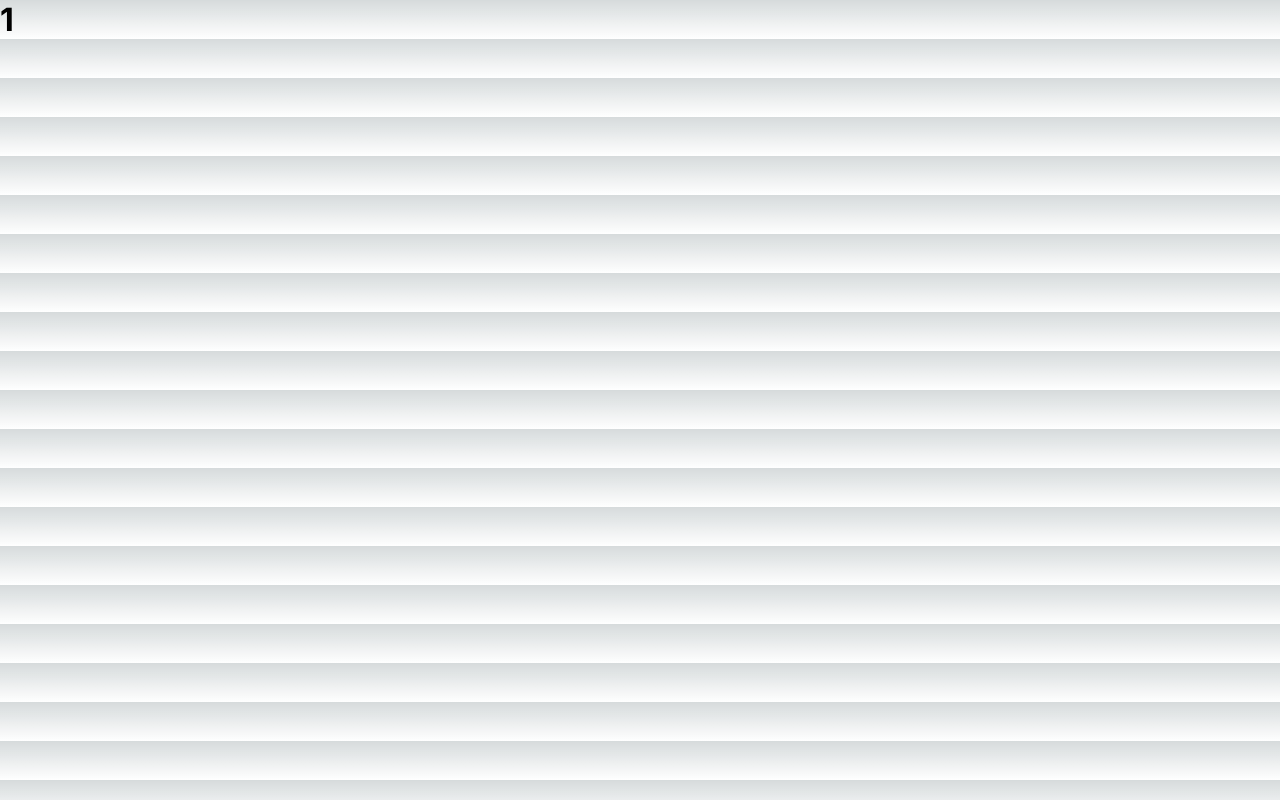
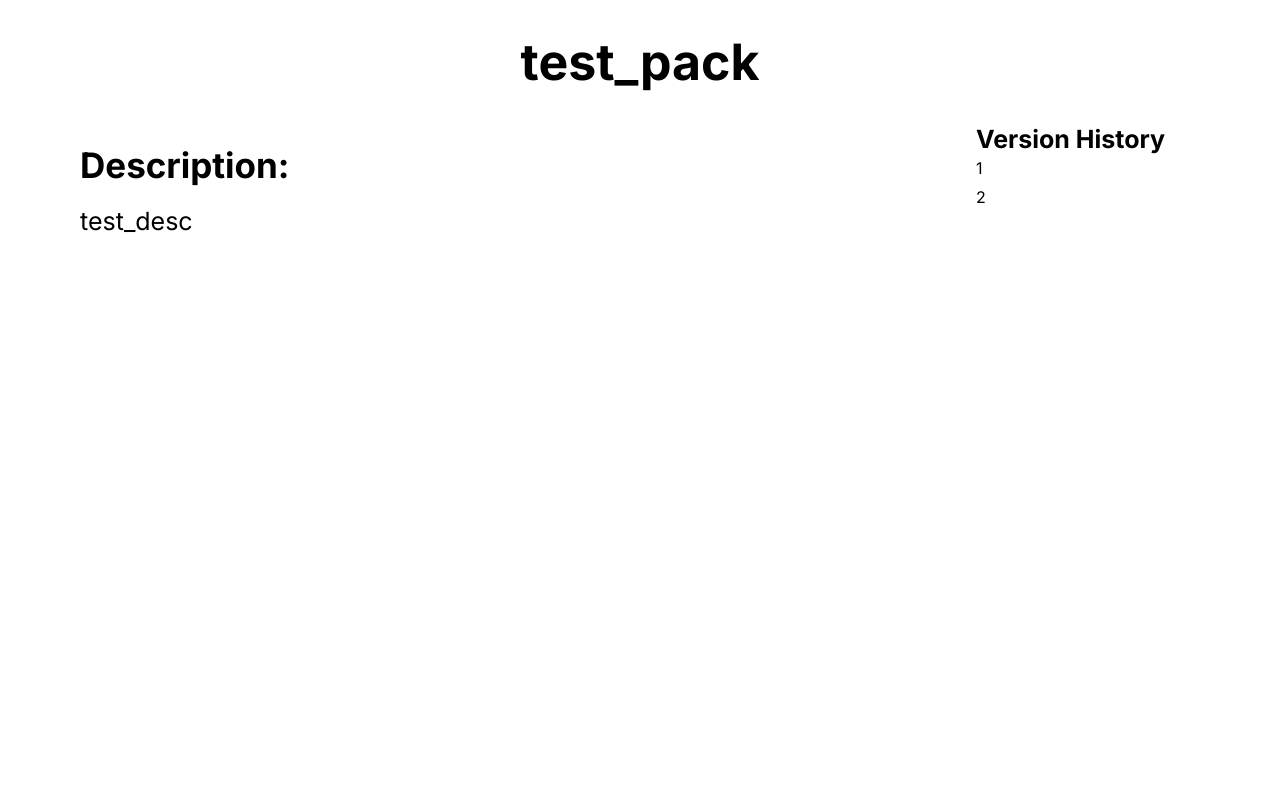
Before and after one commit to pbrucla/ESPR, a Next.js app in the folder frontend/: page /packages/1 in a window 1280 px wide. Built offline with nearby package versions, Linux system fonts and the light colour scheme.

Commit message:
some stuff on package page

```diff
--- a/frontend/app/globals.css
+++ b/frontend/app/globals.css
@@ -87,12 +87,6 @@ body {
 
 body {
   color: rgb(var(--foreground-rgb));
-  background: linear-gradient(
-      to bottom,
-      transparent,
-      rgb(var(--background-end-rgb))
-    )
-    rgb(var(--background-start-rgb));
 }
 
 a {
--- /dev/null
+++ b/frontend/app/packages/[slug]/page.module.css
@@ -0,0 +1,5 @@
+.title {
+    text-align: center;
+    margin-top: 2rem;
+    margin-bottom: 2rem;
+}
--- a/frontend/app/packages/[slug]/page.tsx
+++ b/frontend/app/packages/[slug]/page.tsx
@@ -1,12 +1,102 @@
-import styles from "../../page.module.css";
+'use client'
 
+import styles from "./page.module.css";
+import React from 'react';
+
+const back_url = "http://127.0.0.1:5000";
+
+
+type Package = {
+  name: string;
+  description: string;
+  version_history: string[];
+}
 
 export default function Page({ params }: { params: { slug: string } }) {
   const name = params.slug;
 
-  return (
-    <div className={styles.title}>
-      <h1>{name}</h1>
-    </div>
+  const [pack, setPack] = React.useState<Package | null>();
+  const [msg, setMsg] = React.useState<string | null>("Loading Challenges...");
+
+  /*
+  React.useEffect(() => {
+    const getPack = async () => {
+        try {
+            const response = await fetch(`${back_url}/packages_sample`);
+            if (!response.ok){
+                throw new Error(`Response status: ${response.status}`);
+            }
+            const json: Package = await response.json();
+            setPack(json);
+            setLoadingMsg(null);
+        } catch (error){
+            if (error instanceof Error){
+                setMsg("An unexpected error occurred");
+                console.error(error.message);
+            }
+        }
+    };
+    getPack();
+  },[]);
+  */
+
+  React.useEffect( () => {
+    setPack({name: 'test_pack', description: 'test_desc', version_history: ['1','2','3'] });
+    setMsg(null);
+  }, [] );
+
+  if (pack === null) {
+    return (
+      <main>
+        <div className={styles.title}>
+          <h1>{name}: Package not found</h1>
+        </div>
+      </main>
+    );
+  }
+
+  if (msg === "Loading Challenges...") {
+    return (
+      <main>
+        <div className={styles.title}>
+          <h1>{name}: Loading...</h1>
+        </div>
+      </main>
+    );
+  }
+
+  const packInfo = (
+    <main>
+        <div style={{padding: "0 5rem"}}>
+          <div style={{overflowWrap: "break-word", fontSize: "50px", fontWeight: "bold"}} className={styles.title}>
+                    {pack?.name}
+          </div>
+          <div style={{display: "flex"}}>
+            <div style={{position: "relative", width: "70vw"}}>
+                <br></br>
+                <div style={{overflowWrap: "break-word", fontSize: "35px"}}>
+                    <b>Description:</b>
+                </div>
+                <br></br>
+                <div style={{overflowWrap: "break-word", fontSize: "25px"}}>{pack?.description}</div>
+                <br></br>
+            </div>
+            <div style={{overflowWrap: "break-word"}}>
+              <b style={{fontSize: "25px"}}>Version History</b>
+              <div style={{lineHeight: "1.8"}}>
+                1
+                <br></br>
+                2
+              </div>
+            </div>
+          </div>
+        </div>
+    </main>
   );
+
+  return packInfo;
+
+
+
+
 }
```
